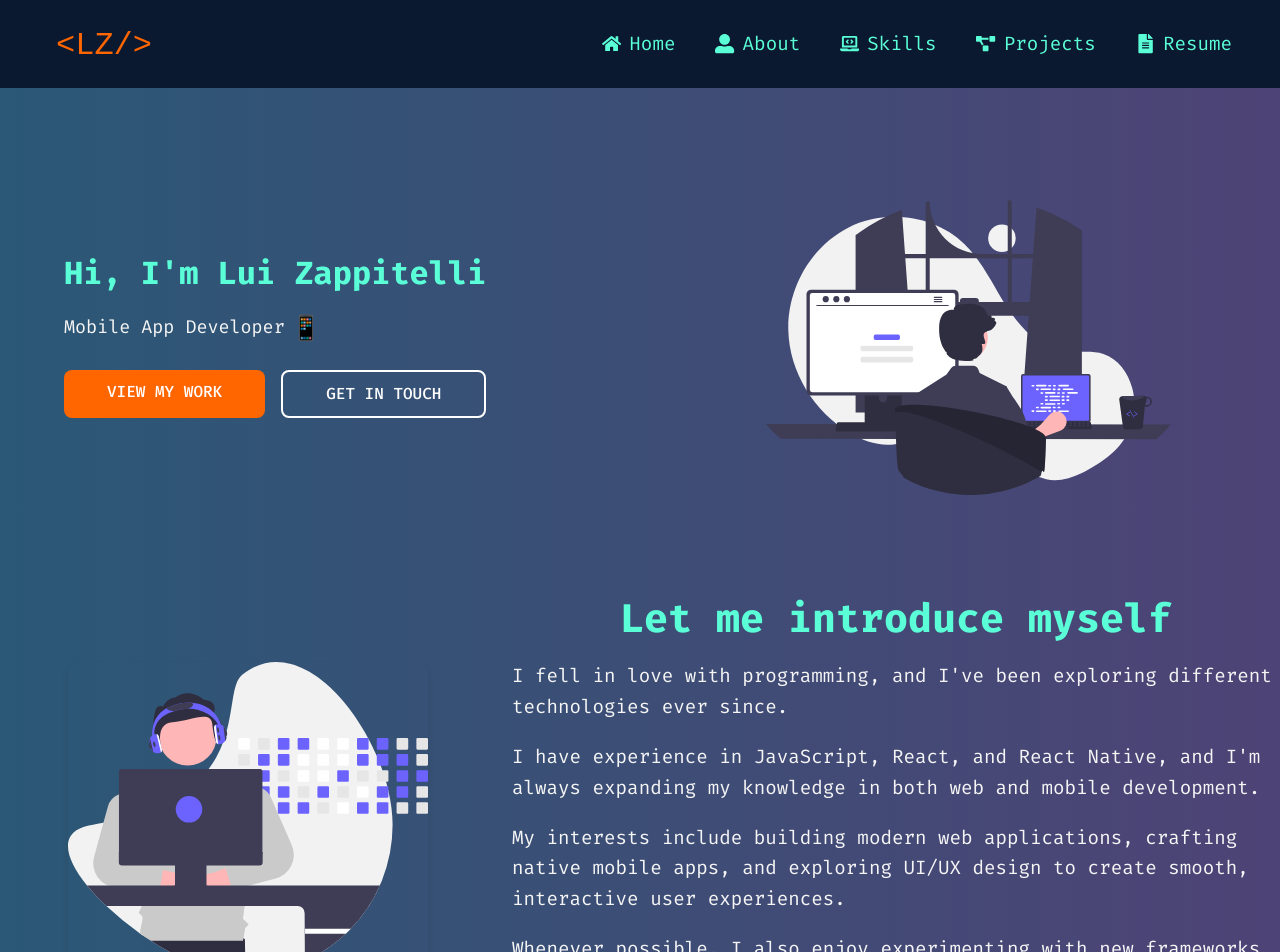
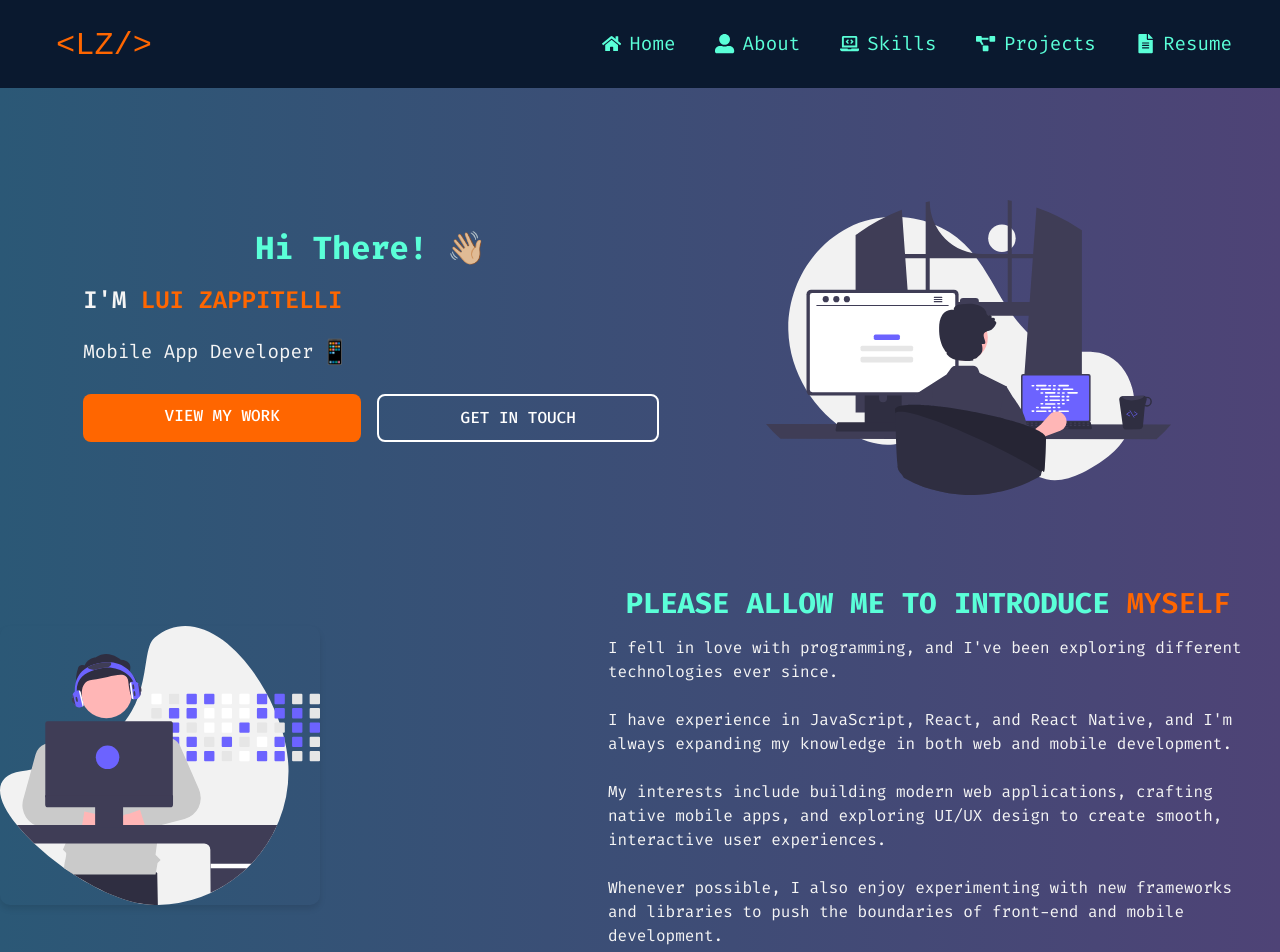
Before and after one commit to lzappo/my-portfolio, a React (Vite) app: page / in a window 1280 px wide. Shown: the top 952 px of the page. Built offline with nearby package versions, Linux system fonts and the light colour scheme.

Commit message:
added waving emoji and finetuned responsiveness

```diff
--- a/src/components/HeroSection.jsx
+++ b/src/components/HeroSection.jsx
@@ -3,6 +3,7 @@ import { Link } from "react-router-dom";
 
 import useTypewriter from "@/hooks/useTypewriter";
 import heroImage from "../assets/hero-image.svg";
+import WavingHand from "./WavingHand";
 
 const roles = [
   { text: "Front-End Developer", emoji: "💻" },
@@ -24,7 +25,12 @@ const HeroSection = () => {
         animate={{ opacity: 1, x: 0 }}
         transition={{ duration: 0.8, ease: "easeOut" }}
       >
-        <h1 className="hero-title">Hi, I'm Lui Zappitelli</h1>
+        <h1 className="hero-title">
+          Hi There! <WavingHand />
+        </h1>
+        <h2 className="hero-title-intro">
+          I'm <span className="my-name">Lui Zappitelli</span>
+        </h2>
         <p className="hero-subtitle subtitle-with-emoji">
           {text}
           <span className="emoji"> {emoji}</span>
--- a/src/components/IntroductionSection.jsx
+++ b/src/components/IntroductionSection.jsx
@@ -3,38 +3,39 @@ import { motion } from "framer-motion";
 
 const IntroductionSection = () => {
   return (
-    <section id="about" className="about-section">
+    <section id="intro" className="intro-section">
       <motion.div
-        className="about-content"
+        className="intro-content"
         initial={{ opacity: 0, x: -50 }}
         whileInView={{ opacity: 1, x: 0 }}
         transition={{ duration: 0.8, ease: "easeOut" }}
         viewport={{ once: true }}
       >
-        <h2 className="about-title">Let me introduce myself</h2>
-        <p className="about-description">
-          I fell in love with programming, and I've been exploring different
-          technologies ever since.
+        <h2 className="intro-title">
+          Please allow me to introduce <span className="my-name">myself</span>
+        </h2>
+        <p className="intro-description">
+          I fell in love with programming, and I've been exploring different technologies ever
+          since.
         </p>
 
-        <p className="about-description">
-          I have experience in JavaScript, React, and React Native, and I'm
-          always expanding my knowledge in both web and mobile development.
+        <p className="intro-description">
+          I have experience in JavaScript, React, and React Native, and I'm always expanding my
+          knowledge in both web and mobile development.
         </p>
 
-        <p className="about-description">
-          My interests include building modern web applications, crafting native
-          mobile apps, and exploring UI/UX design to create smooth, interactive
-          user experiences.
+        <p className="intro-description">
+          My interests include building modern web applications, crafting native mobile apps, and
+          exploring UI/UX design to create smooth, interactive user experiences.
         </p>
 
-        <p className="about-description">
-          Whenever possible, I also enjoy experimenting with new frameworks and
-          libraries to push the boundaries of front-end and mobile development.
+        <p className="intro-description">
+          Whenever possible, I also enjoy experimenting with new frameworks and libraries to push
+          the boundaries of front-end and mobile development.
         </p>
       </motion.div>
       <motion.div
-        className="about-image"
+        className="intro-image"
         initial={{ opacity: 0, x: 50 }}
         whileInView={{ opacity: 1, x: 0 }}
         transition={{ duration: 1, ease: "easeOut", delay: 0.3 }}
--- /dev/null
+++ b/src/components/WavingHand.jsx
@@ -0,0 +1,18 @@
+import { motion } from "framer-motion";
+
+const WavingHand = () => {
+  return (
+    <motion.span
+      role="img"
+      aria-label="waving hand"
+      initial={{ rotate: 0 }}
+      animate={{ rotate: [0, 20, -10, 20, -5, 0] }}
+      transition={{ duration: 1.5, repeat: Infinity, repeatDelay: 3 }}
+      style={{ display: "inline-block", originX: 0.7, originY: 0.7 }}
+    >
+      👋🏼
+    </motion.span>
+  );
+};
+
+export default WavingHand;
--- a/src/pages/AboutPage.jsx
+++ b/src/pages/AboutPage.jsx
@@ -11,17 +11,17 @@ const AboutPage = () => {
       <div className="about-page">
         <div className="about-content">
           <motion.h2
-            className="about-title"
+            className="about-page-title"
             initial={{ opacity: 0, y: 20 }}
             whileInView={{ opacity: 1, y: 0 }}
             transition={{ duration: 0.6 }}
             viewport={{ once: true, amount: 0.3 }}
           >
-            About Me
+            Get to Know <span className="orange">Me</span>
           </motion.h2>
 
           {[
-            `Hey, I'm Lui Zappitelli — a passionate`,
+            `Hey, I'm Lui Zappitelli — a passionate software developer.`,
             `I'm constantly leveling up my skills — whether it's diving deeper into UI/UX, experimenting with animations and APIs, or just shipping clean, scalable code.`,
             `When I'm not coding, you'll find me at the gym pushing my limits. I believe in self-improvement through discipline — in tech, fitness, and life.`,
             `My goal is to create impactful projects that blend aesthetics with performance. Let’s build something awesome together!`,
--- a/src/styles/AboutPage.css
+++ b/src/styles/AboutPage.css
@@ -29,7 +29,7 @@
   margin-bottom: 2rem;
 }
 
-.about-title {
+.about-page-title {
   font-size: 2.5rem;
   font-weight: bold;
   margin-bottom: 1rem;
--- a/src/styles/HomePage.css
+++ b/src/styles/HomePage.css
@@ -1,5 +1,5 @@
 .home-section,
-.about-section {
+.intro-section {
   display: flex;
   flex-direction: column;
   align-items: center;
@@ -9,25 +9,46 @@
   color: whitesmoke;
 }
 
-.home-section .about-section {
+.home-section .intro-section {
   padding-bottom: 3rem;
 }
 
 .hero-content,
-.about-content {
+.intro-content {
   max-width: 90%;
+  padding: 0 2rem;
+}
+
+.hero-content {
+  width: 100%;
+  padding: 0 1.2rem;
 }
 
 .hero-title,
-.about-title {
+.intro-title {
   font-size: 2rem;
   font-weight: bold;
   margin-bottom: 1rem;
   text-align: center;
 }
 
+.intro-title {
+  font-size: 1.8rem;
+  text-transform: uppercase;
+}
+
+.hero-title-intro {
+  color: whitesmoke;
+  text-transform: uppercase;
+}
+
+.my-name {
+  color: #ff6600;
+  font-weight: 600;
+}
+
 .hero-subtitle,
-.about-description {
+.intro-description {
   line-height: 1.5;
   margin-bottom: 1.5rem;
 }
@@ -36,7 +57,7 @@
   display: flex;
   align-items: center;
   gap: 0.4rem;
-  font-size: 1.15rem;
+  font-size: 0.9rem;
 }
 
 .emoji {
@@ -81,7 +102,7 @@
 }
 
 .hero-image img,
-.about-image img {
+.intro-image img {
   width: 90%;
   max-width: 300px;
   border-radius: 10px;
@@ -91,7 +112,7 @@
   margin-top: 3rem;
 }
 
-.about-image img {
+.intro-image img {
   border-radius: 50%;
   box-shadow: 0 4px 6px rgba(0, 0, 0, 0.1);
 }
@@ -104,7 +125,11 @@
     padding: 4rem 8%;
   }
 
-  .about-section {
+  .subtitle-with-emoji {
+    font-size: 1rem;
+  }
+
+  .intro-section {
     flex-direction: row-reverse;
     text-align: left;
     justify-content: space-between;
@@ -112,11 +137,11 @@
   }
 
   .hero-content,
-  .about-content {
+  .intro-content {
     max-width: 50%;
   }
 
-  .home-section .about-content {
+  .home-section .intro-content {
     max-width: 65%;
     padding-left: 0 2rem;
   }
@@ -130,22 +155,22 @@
   }
 
   .hero-image img,
-  .about-image img {
+  .intro-image img {
     max-width: clamp(280px, 40vw, 400px);
   }
 }
 
 @media (min-width: 768px) and (max-width: 1023px) {
   .home-section,
-  .about-section {
+  .intro-section {
     padding: 3rem 5%;
   }
-  .about-section {
+  .intro-section {
     flex-direction: column;
     padding: 2rem 0;
   }
 
-  .about-section .about-content {
+  .intro-section .intro-content {
     max-width: 90%;
     text-align: center;
   }
@@ -168,7 +193,7 @@
     max-width: 450px;
   }
 
-  .about-section {
+  .intro-section {
     display: flex;
     flex-direction: row-reverse;
     align-items: center;
@@ -176,20 +201,20 @@
     padding: 0;
   }
 
-  .home-section .about-content {
+  .home-section .intro-content {
     max-width: 70%;
     padding-left: 0 2rem;
   }
 
-  .about-section .about-content {
+  .intro-section .intro-content {
     padding-left: 3rem;
   }
 
-  .about-image {
+  .intro-image {
     max-width: 35%;
   }
 
-  .about-image img {
+  .intro-image img {
     width: 100%;
     max-width: 320px;
     border-radius: 10px;
@@ -212,3 +237,9 @@
     transform: scale(1.05);
   }
 }
+
+@media (min-width: 1024px) {
+  .subtitle-with-emoji {
+    font-size: 1.2rem;
+  }
+}
```
